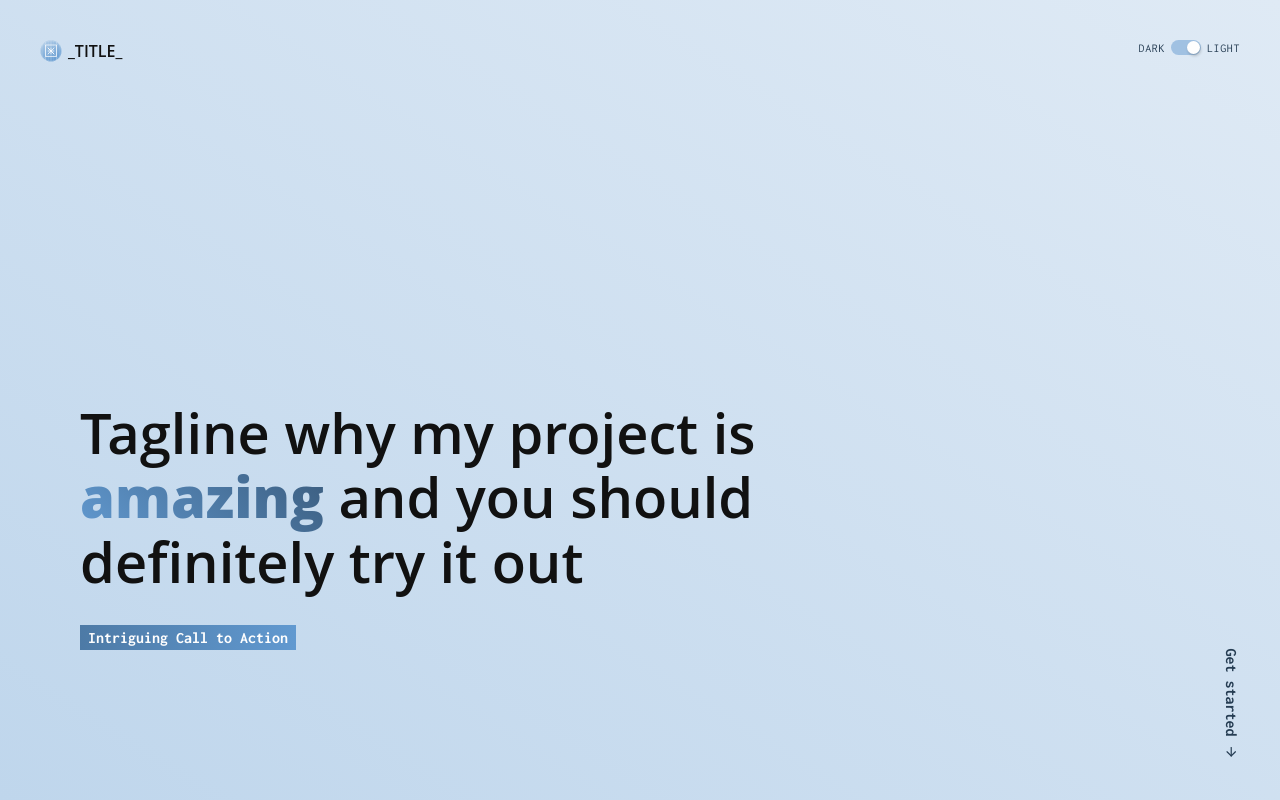
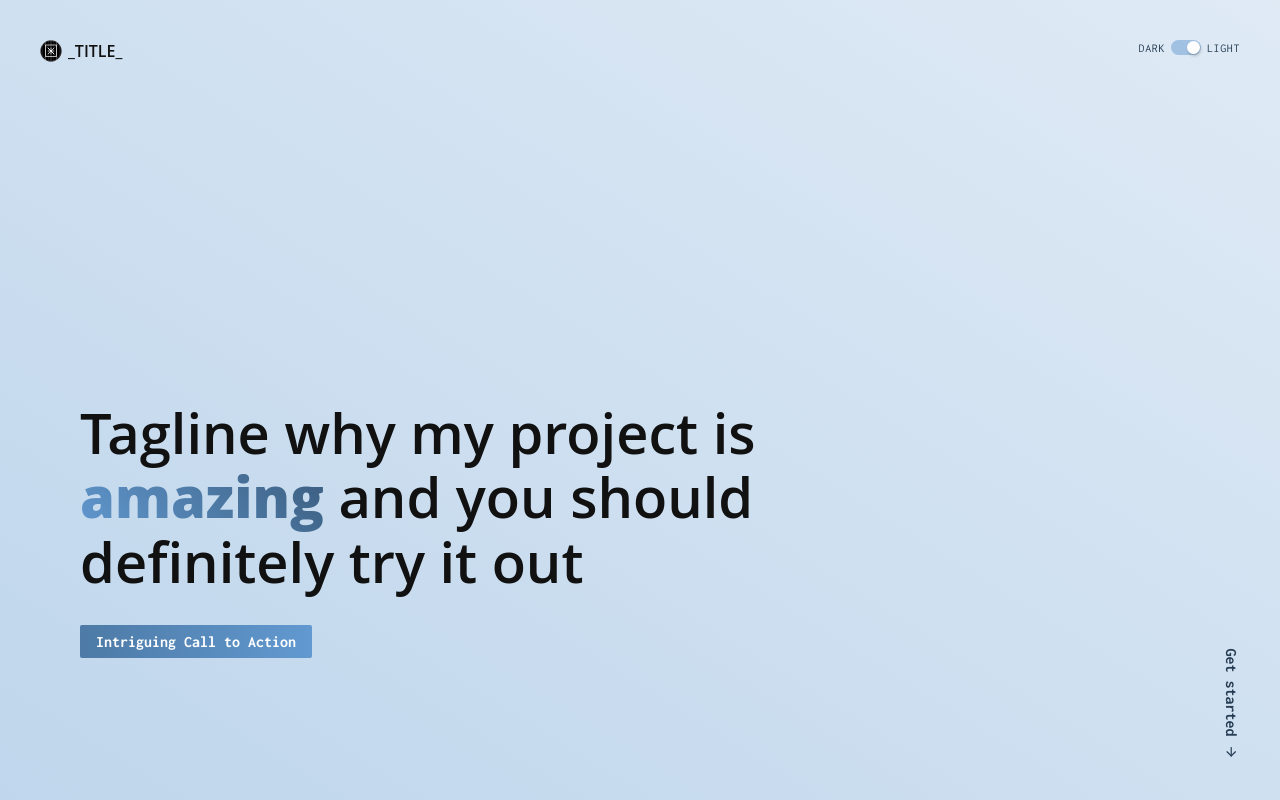
Before and after one commit to LenaSchnedlitz/Blueprint, a Svelte app: page / in a window 1280 px wide. Built offline with nearby package versions, Linux system fonts and the light colour scheme; a web font is replaced by a local one.

Commit message:
Improve blueprint components

```diff
--- a/src/App.svelte
+++ b/src/App.svelte
@@ -40,6 +40,10 @@
     <Scroller>Get started</Scroller>
   </section>
   <section class="content">
+    <Title>
+      <Logo />
+      _TITLE_
+    </Title>
     <AppContent bind:initiate />
   </section>
 </main>
@@ -53,7 +57,6 @@
   .landing {
     position: relative;
     height: 100vh;
-    scroll-snap-align: start;
     background: linear-gradient(to top right, var(--primary-color-2), var(--primary-color-1));
 
     /* TODO background pattern - uncomment/replace/edit however you like
@@ -81,6 +84,6 @@
 
   .content {
     position: relative;
-    scroll-snap-align: start;
+    min-height: 100vh;
   }
 </style>
--- a/src/AppContent.svelte
+++ b/src/AppContent.svelte
@@ -1,7 +1,7 @@
 <script lang="ts">
   import Button from './components/Button.svelte';
   import Icon from './components/Icon.svelte';
-  import Appear from './core/Appear.svelte';
+  import Appear from './components/helpers/Appear.svelte';
 
   let finishHidden = true;
 
--- a/src/Footer.svelte
+++ b/src/Footer.svelte
@@ -12,7 +12,7 @@
         d="m6.25 5.64v10.35c0 0.38 0.11 0.66 0.32 0.83 0.22 0.16 0.53 0.24 0.91 0.24 0.25 0 0.48-0.03 0.71-0.08 0.23-0.06 0.44-0.13 0.64-0.21l0.68 1.9c-0.32 0.17-0.71 0.32-1.17 0.44-0.46 0.13-0.99 0.19-1.59 0.19-1.15 0-2-0.33-2.54-0.99-0.54-0.67-0.81-1.56-0.81-2.67V7.59H0.59V5.64Zm9.64 11.63c0.47 0 0.86-0.07 1.14-0.22 0.29-0.15 0.44-0.37 0.44-0.67 0-0.2-0.06-0.37-0.17-0.51-0.11-0.14-0.33-0.27-0.66-0.4-0.32-0.13-0.8-0.28-1.44-0.45-0.88-0.23-1.59-0.57-2.14-1.01-0.55-0.44-0.82-1.08-0.82-1.93 0-0.85 0.35-1.56 1.06-2.12 0.71-0.56 1.74-0.84 3.09-0.84 0.85 0 1.59 0.11 2.22 0.33 0.64 0.22 1.19 0.49 1.65 0.83l-1.13 1.67c-0.4-0.25-0.82-0.44-1.28-0.58-0.46-0.15-0.91-0.22-1.38-0.22-0.91 0-1.37 0.25-1.37 0.74 0 0.16 0.06 0.3 0.17 0.42 0.12 0.11 0.34 0.23 0.67 0.36 0.32 0.12 0.8 0.27 1.42 0.45 0.62 0.17 1.16 0.38 1.61 0.6 0.46 0.23 0.82 0.53 1.07 0.92 0.25 0.38 0.38 0.88 0.38 1.5 0 0.7-0.21 1.28-0.62 1.76-0.41 0.47-0.96 0.82-1.65 1.05-0.68 0.23-1.43 0.35-2.25 0.35-0.92 0-1.74-0.13-2.45-0.4-0.71-0.26-1.31-0.61-1.81-1.04l1.43-1.6c0.37 0.29 0.79 0.53 1.26 0.72 0.47 0.19 0.99 0.29 1.55 0.29z"
       />
     </svg>
-    <span class="underline">{author}</span>
+    <strong>{author}</strong>
   </a>
 </footer>
 
@@ -22,21 +22,21 @@
     justify-content: center;
     align-items: center;
     padding: 1.25rem;
-    background: var(--primary-color-7);
+    background: var(--primary-color-1);
   }
 
   svg {
-    padding: 0 8px;
+    padding: 0 4px 2px 8px;
     width: 17px;
     height: 17px;
   }
 
   circle {
-    fill: var(--primary-color-1);
+    fill: var(--primary-color-9);
   }
 
   path {
-    fill: var(--primary-color-8);
+    fill: var(--primary-color-1);
   }
 
   a {
@@ -44,26 +44,30 @@
     justify-content: center;
     align-items: center;
 
-    font-family: var(--monospace);
-    font-size: 17px;
-    font-weight: 700;
+    color: var(--primary-color-9);
+    font-family: var(--sans-serif);
+    font-size: 14px;
+    font-weight: 400;
     text-decoration: none;
 
-    color: var(--primary-color-1);
     outline: none;
+  }
+
+  strong {
+    font-weight: 600;
   }
 
   a:hover,
   a:focus-visible {
-    color: var(--gray-1);
+    color: var(--gray-9);
   }
 
   a:hover circle,
   a:focus-visible circle {
-    fill: var(--gray-1);
+    fill: var(--gray-9);
   }
 
-  a:focus-visible .underline {
-    text-decoration: underline var(--secondary-color-3) 3px;
+  a:focus-visible strong {
+    text-decoration: underline var(--secondary-color-4) 3px;
   }
 </style>
--- a/src/components/Button.svelte
+++ b/src/components/Button.svelte
@@ -1,6 +1,5 @@
 <script lang="ts">
   export let primary = false;
-
   export let onclick: () => void;
 </script>
 
@@ -10,12 +9,14 @@
 
 <style>
   button {
+    width: calc(100% - calc(var(--frame) * 4));
+    margin: var(--frame) calc(var(--frame) * 2);
     padding: 1rem 1.5rem;
-    border-radius: 5rem;
+    border-radius: 4px;
 
     background: transparent;
-    border: solid 1px var(--primary-color-7);
-    color: var(--gray-9);
+    border: solid 1px var(--primary-color);
+    color: var(--primary-color-6);
 
     font-family: var(--monospace);
     font-size: var(--font-size);
@@ -32,13 +33,13 @@
   button:hover {
     color: var(--gray-1);
     background: linear-gradient(to right, var(--primary-color), var(--primary-color-6));
+    border-color: transparent;
     box-shadow: 2px 5px 16px 2px var(--primary-color-2);
-    border-color: transparent;
   }
 
   button.primary {
     color: var(--gray-1);
-    background-image: linear-gradient(to right, var(--primary-color-6), var(--primary-color), var(--primary-color-6));
+    background-image: linear-gradient(to right, var(--primary-color), var(--primary-color-4), var(--primary-color));
     background-size: 200% auto;
     border: none;
   }
@@ -48,10 +49,14 @@
   }
 
   @media all and (min-width: 900px) {
+    button {
+      width: auto;
+    }
+
     button:not(.primary):focus-visible {
       color: var(--gray-1);
+      background: linear-gradient(to right, var(--primary-color), var(--primary-color-6));
       border-color: transparent;
-      background: linear-gradient(to right, var(--primary-color), var(--primary-color-6));
       box-shadow: 2px 5px 16px 2px var(--primary-color-2), 0 0 0 4px var(--secondary-color-3);
     }
 
--- a/src/components/Icon.svelte
+++ b/src/components/Icon.svelte
@@ -9,14 +9,14 @@
 
 <style>
   svg {
+    position: relative;
+    width: 0.9em;
+    height: 0.9em;
+    bottom: calc(var(--line-height) - 24px);
     fill: none;
     stroke: currentColor;
     stroke-width: 2px;
     stroke-linecap: round;
-    width: 0.9em;
-    height: 0.9em;
-    position: relative;
-    bottom: calc(var(--line-height) - 24px);
   }
 
   .fat {
--- a/src/core/Appear.svelte
+++ b/src/components/helpers/Appear.svelte
@@ -8,6 +8,9 @@
 
 <style>
   section {
+    width: 100%;
+    display: flex;
+    justify-content: center;
     transition: all 0.2s cubic-bezier(0.18, 0.89, 0.32, 1.28) 0.75s;
   }
 
--- a/src/core/CallToAction.svelte
+++ b/src/core/CallToAction.svelte
@@ -19,6 +19,7 @@
     background-image: linear-gradient(to right, var(--primary-color-6), var(--primary-color), var(--primary-color-6));
     background-size: 200% auto;
     border: none;
+    border-radius: 2px;
     transition: all 0.3s cubic-bezier(0.08, 0.82, 0.17, 1);
 
     cursor: pointer;
@@ -28,16 +29,17 @@
 
   button:hover {
     background-position: right center;
-    box-shadow: 1px 3px 8px 2px var(--primary-color-2);
+    box-shadow: 1px 3px 8px 2px var(--primary-color-3);
   }
 
   @media all and (min-width: 900px) {
     button {
       margin-top: 2rem;
+      padding: 0.5rem 1rem;
     }
 
     button:focus-visible {
-      border-bottom: solid 4px var(--secondary-color-3);
+      background: var(--secondary-color);
     }
   }
 </style>
--- a/src/core/Logo.svelte
+++ b/src/core/Logo.svelte
@@ -1,14 +1,5 @@
-<svg viewBox="0 0 1024 1024" xmlns="http://www.w3.org/2000/svg" fill="none" stroke="none">
-  <defs>
-    <linearGradient id="gradient" x1="256" x2="768" y2="1024" gradientUnits="userSpaceOnUse">
-      <stop stop-color="#fff" stop-opacity="1" offset="0" />
-      <stop stop-color="#fff" stop-opacity="0" offset="1" />
-    </linearGradient>
-  </defs>
-  <g stroke="#fff" stroke-width="8">
-    <ellipse cx="512" cy="512" rx="496" ry="496" fill="#6199d0" />
-    <ellipse cx="512" cy="512" rx="496" ry="496" fill="url(#gradient)" opacity="0.5" />
-  </g>
+<svg viewBox="0 0 1024 1024" width="1024" height="1024" xmlns="http://www.w3.org/2000/svg" fill="none" stroke="none">
+  <ellipse cx="512" cy="512" rx="496" ry="496" fill="#000" stroke="#fff" stroke-width="8" />
   <circle stroke="#fff" stroke-width="4" cx="512" cy="512" r="461.14" />
   <g fill="#fff">
     <path
--- a/src/core/Title.svelte
+++ b/src/core/Title.svelte
@@ -4,7 +4,9 @@
 
 <style>
   h1 {
+    position: relative;
     margin: 0;
+    z-index: 1;
 
     display: flex;
     align-items: center;
@@ -12,5 +14,13 @@
 
     font-size: var(--font-size);
     font-weight: 600;
+
+    pointer-events: none;
+  }
+
+  @media all and (min-width: 900px) {
+    h1 {
+      position: absolute;
+    }
   }
 </style>
--- a/src/misc/BackgroundBlob.svelte
+++ b/src/core/misc/BackgroundBlob.svelte
@@ -7,12 +7,13 @@
 <style>
   svg {
     position: absolute;
+    top: -100vh;
+    left: -80%;
+    width: 200%;
+    height: 200%;
     fill: var(--primary-color-2);
     animation: rotate 30s ease-in 0s infinite;
-    width: 200%;
-    height: 200%;
-    left: -90%;
-    top: -80vh;
+    pointer-events: none;
   }
 
   @keyframes rotate {
@@ -23,4 +24,10 @@
       transform: rotate(360deg);
     }
   }
+
+  @media all and (min-width: 900px) {
+    svg {
+      top: -90vh;
+    }
+  }
 </style>
--- a/src/misc/BackgroundBlurredBlob.svelte
+++ b/src/core/misc/BackgroundBlurredBlob.svelte
@@ -7,13 +7,14 @@
 <style>
   svg {
     position: absolute;
+    top: -100vh;
+    left: -80%;
+    width: 200%;
+    height: 200%;
     fill: var(--primary-color-2);
     animation: rotate 30s ease-in 0s infinite;
-    width: 200%;
-    height: 200%;
-    left: -90%;
-    top: -80vh;
     filter: blur(64px);
+    pointer-events: none;
   }
 
   @keyframes rotate {
@@ -24,4 +25,10 @@
       transform: rotate(360deg);
     }
   }
+
+  @media all and (min-width: 900px) {
+    svg {
+      top: -90vh;
+    }
+  }
 </style>
```
Also changed, not shown: src/core/misc/BackgroundLines.svelte (renamed from src/misc/BackgroundLines.svelte).
